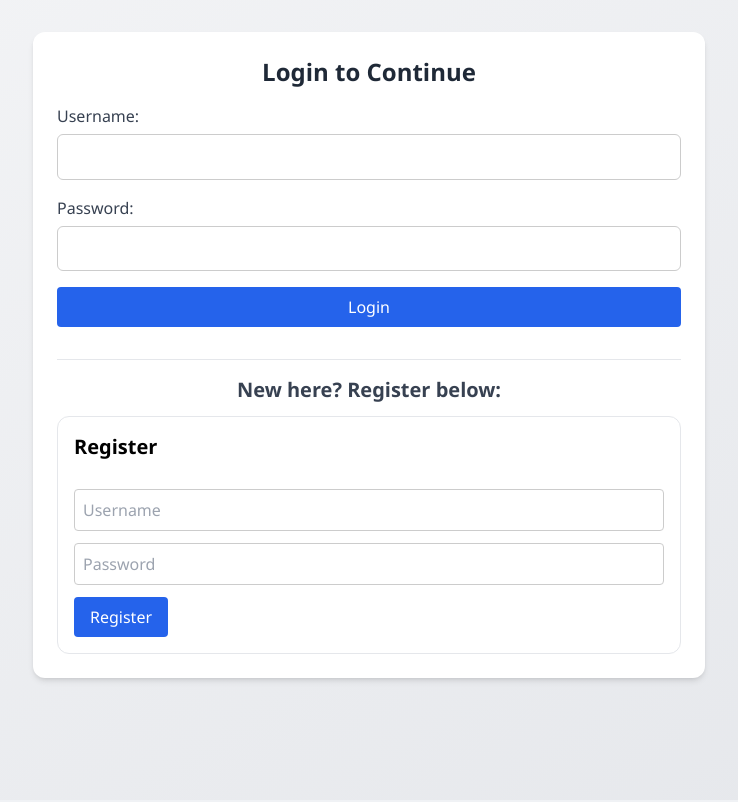
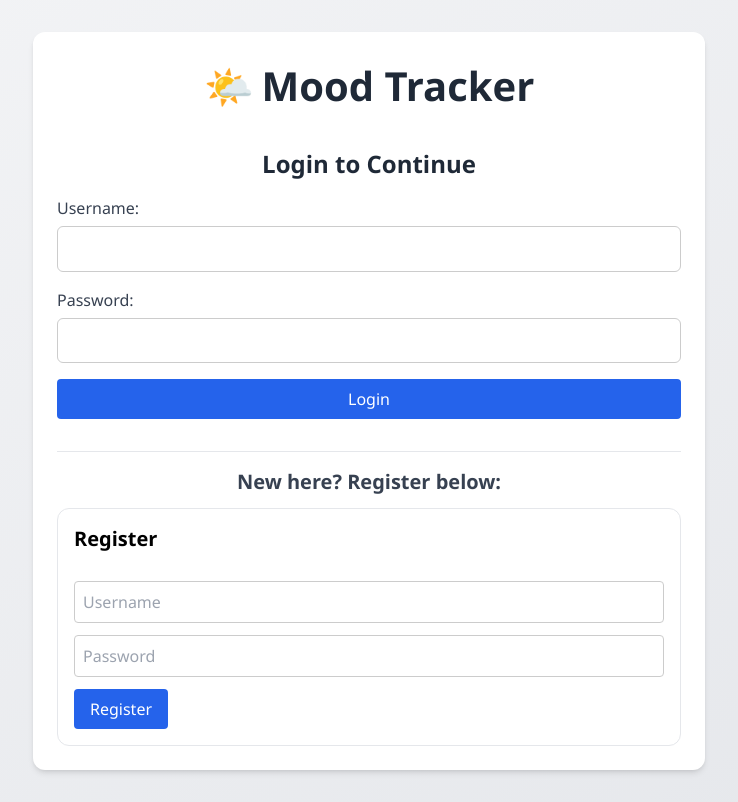
Before and after one commit to KizMistry/wellness-tracker, a React (Create React App) app in the folder frontend/: page / in a window 1280 px wide. Shown: the whole page, without its empty margins (271-1009 px from the left). Built offline with nearby package versions, Linux system fonts and the light colour scheme.

Commit message:
Update App.js

```diff
--- a/frontend/src/App.js
+++ b/frontend/src/App.js
@@ -98,10 +98,14 @@ function App() {
           </>
         ) : (
           <div className="bg-white shadow-md rounded-xl p-6 space-y-8">
+            <h1 className="header-title">
+                <span className="emoji">🌤️</span>
+                Mood Tracker
+            </h1>
             <div>
-              <h1 className="text-2xl font-bold mb-4 text-center text-gray-800">
+              <h2 className="text-2xl font-bold mb-4 text-center text-gray-800">
                 Login to Continue
-              </h1>
+              </h2>
               <LoginForm onLogin={handleLogin} />
             </div>
 
```
